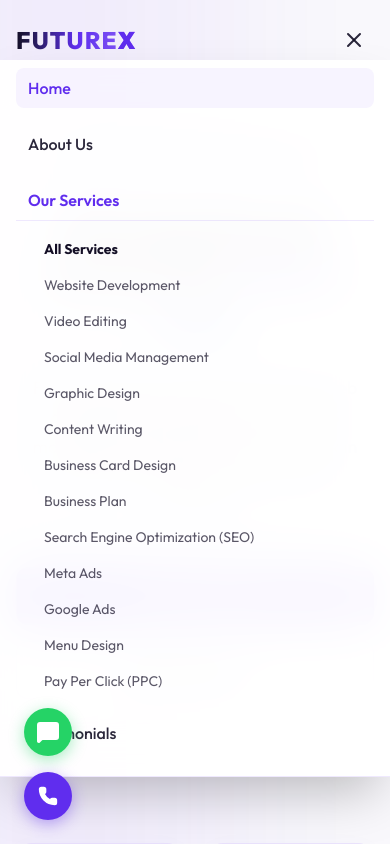
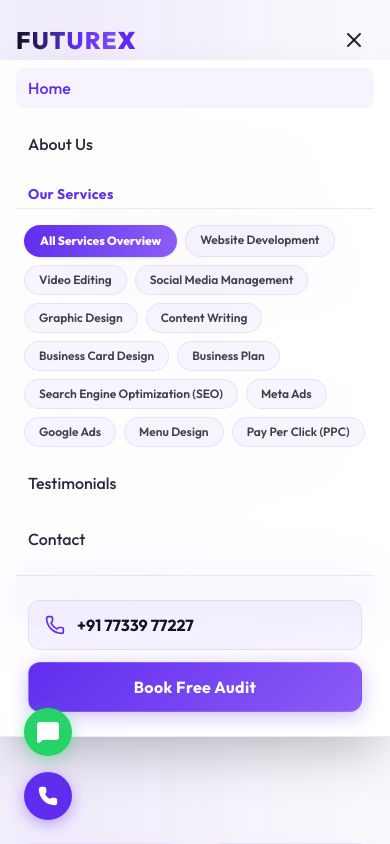
Before and after one commit to Eshbanoliver/futurexwebsite, a Next.js app: page / in a window 390 px wide. Both pictures are taken after a click on the button 354 px from the left and 40 px from the top of the page. Shown: the top 844 px of the page. Built offline with nearby package versions, Linux system fonts and the light colour scheme.

Commit message:
style: redesign Services desktop dropdown as a bubble-pill mega menu grid and mobile menu as a bubble wrap cluster

```diff
--- a/src/components/Navbar.tsx
+++ b/src/components/Navbar.tsx
@@ -76,35 +76,40 @@ export default function Navbar() {
                       <ChevronDown className="w-4 h-4 transition-transform duration-200" />
                     </button>
 
-                    {/* Services Dropdown */}
+                    {/* Services Bubble Mega Menu */}
                     <AnimatePresence>
                       {isDropdownOpen && (
                         <motion.div
-                          initial={{ opacity: 0, y: 15 }}
-                          animate={{ opacity: 1, y: 0 }}
-                          exit={{ opacity: 0, y: 15 }}
-                          transition={{ duration: 0.2 }}
-                          className="absolute left-0 mt-2 w-72 rounded-xl border border-primary/10 bg-white/95 backdrop-blur-xl shadow-2xl p-4 grid grid-cols-1 gap-2"
+                          initial={{ opacity: 0, y: 15, x: "-50%" }}
+                          animate={{ opacity: 1, y: 0, x: "-50%" }}
+                          exit={{ opacity: 0, y: 15, x: "-50%" }}
+                          transition={{ duration: 0.25, ease: "easeOut" }}
+                          className="absolute left-1/2 mt-3 w-[620px] rounded-3xl border border-primary/15 bg-white/95 backdrop-blur-2xl shadow-[0_20px_50px_rgba(96,45,238,0.12)] p-6 grid grid-cols-2 gap-3 z-50"
                         >
                           <Link
                             href="/services"
-                            className="block px-3 py-2 rounded-lg text-sm font-semibold text-primary hover:bg-primary/10 transition-colors"
+                            className="col-span-2 text-center py-2.5 px-6 rounded-full bg-gradient-to-r from-primary to-accent-purple text-white text-xs font-bold uppercase tracking-wider hover:from-primary-hover hover:to-accent-purple shadow-md hover:shadow-lg transition-all duration-300 hover:scale-[1.01] inline-block mb-2"
                           >
-                            All Services Overview
+                            Explore All Services Overview →
                           </Link>
-                          <hr className="border-primary/10" />
-                          {Object.values(servicesData).map((service) => (
-                            <Link
+                          {Object.values(servicesData).map((service, idx) => (
+                            <motion.div
                               key={service.slug}
-                              href={`/services/${service.slug}`}
-                              className={`block px-3 py-1.5 rounded-lg text-[13.5px] hover:bg-primary/10 transition-colors ${
-                                pathname === `/services/${service.slug}`
-                                  ? "text-primary font-bold bg-primary/5"
-                                  : "text-foreground/80 hover:text-primary"
-                              }`}
+                              initial={{ opacity: 0, scale: 0.9 }}
+                              animate={{ opacity: 1, scale: 1 }}
+                              transition={{ duration: 0.2, delay: idx * 0.02 }}
                             >
-                              {service.name}
-                            </Link>
+                              <Link
+                                href={`/services/${service.slug}`}
+                                className={`w-full h-11 px-4 rounded-full border transition-all duration-300 flex items-center justify-center text-xs font-semibold text-center hover:scale-105 ${
+                                  pathname === `/services/${service.slug}`
+                                    ? "bg-primary text-white border-primary shadow-[0_4px_12px_rgba(96,45,238,0.25)]"
+                                    : "bg-primary/[0.03] border-primary/10 text-foreground/90 hover:bg-primary hover:text-white hover:border-primary hover:shadow-[0_4px_12px_rgba(96,45,238,0.2)]"
+                                }`}
+                              >
+                                {service.name}
+                              </Link>
+                            </motion.div>
                           ))}
                         </motion.div>
                       )}
@@ -171,25 +176,25 @@ export default function Navbar() {
               {navLinks.map((link) => {
                 if (link.name === "Services") {
                   return (
-                    <div key={link.name} className="space-y-1">
-                      <div className="font-semibold text-primary px-3 py-2 border-b border-primary/10">
+                    <div key={link.name} className="space-y-2">
+                      <div className="font-bold text-primary px-3 py-1 text-sm tracking-wide border-b border-primary/10">
                         Our Services
                       </div>
-                      <div className="pl-4 grid grid-cols-1 sm:grid-cols-2 gap-1 pt-2">
+                      <div className="px-2 flex flex-wrap gap-2 pt-2">
                         <Link
                           href="/services"
-                          className="px-3 py-1.5 rounded-lg text-sm font-bold text-foreground hover:bg-primary/10 transition-colors"
+                          className="px-4 py-2 rounded-full text-xs font-extrabold bg-gradient-to-r from-primary to-accent-purple text-white hover:opacity-90 transition-opacity shadow-sm"
                         >
-                          All Services
+                          All Services Overview
                         </Link>
                         {Object.values(servicesData).map((service) => (
                           <Link
                             key={service.slug}
                             href={`/services/${service.slug}`}
-                            className={`px-3 py-1.5 rounded-lg text-sm transition-colors ${
+                            className={`px-3.5 py-1.5 rounded-full text-xs font-semibold border transition-all duration-200 ${
                               pathname === `/services/${service.slug}`
-                                ? "text-primary font-bold bg-primary/5"
-                                : "text-foreground/70 hover:text-primary hover:bg-primary/5"
+                                ? "bg-primary text-white border-primary shadow-sm"
+                                : "bg-primary/[0.04] border-primary/10 text-foreground/80 hover:bg-primary hover:text-white"
                             }`}
                           >
                             {service.name}
```
